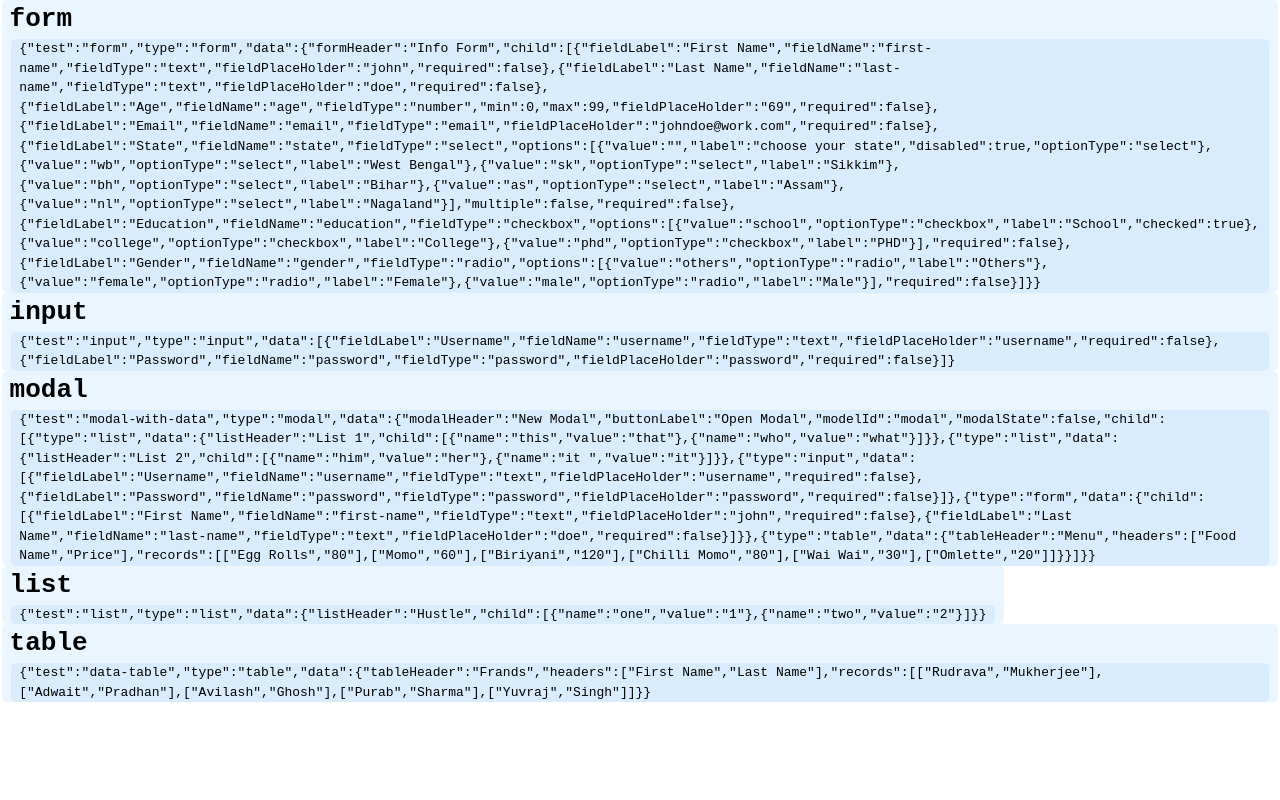
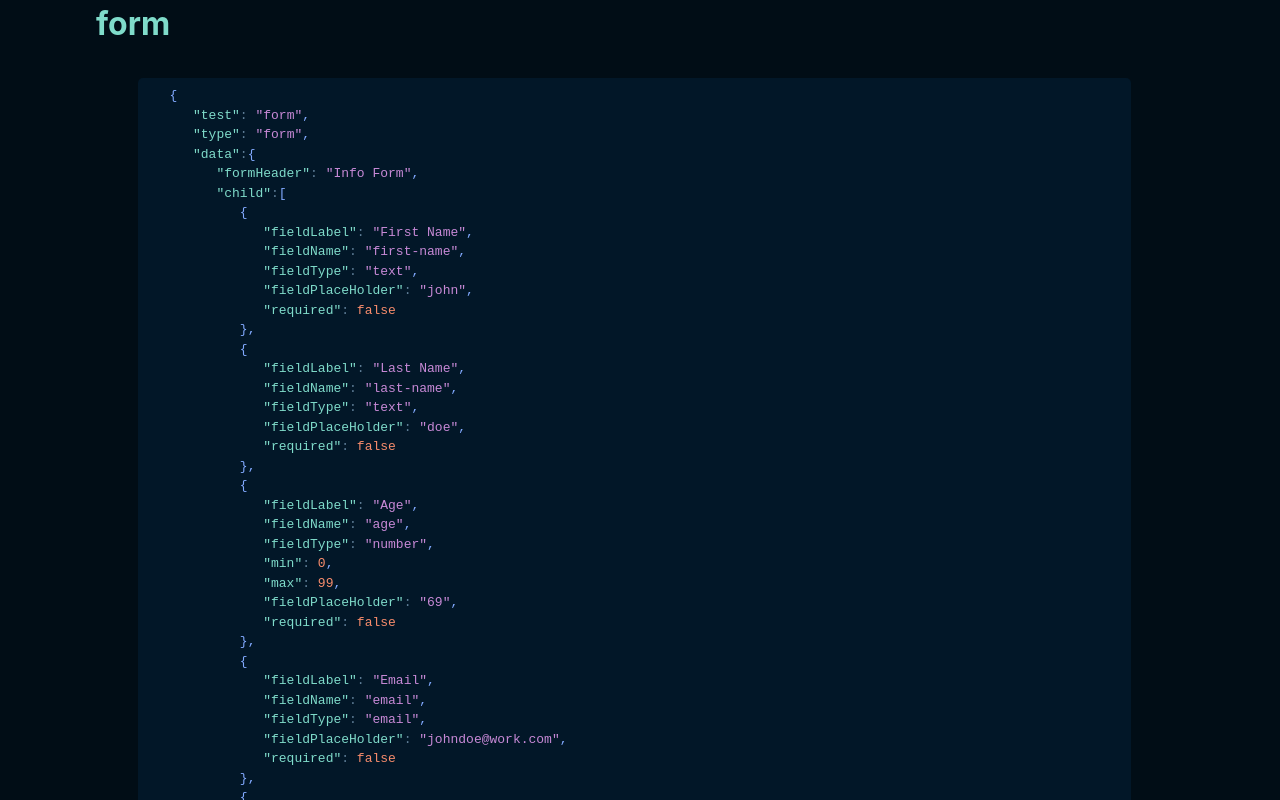
Before and after one commit to Rudrava/dynamic-component-generation, a React (Create React App) app: page /data in a window 1280 px wide. Shown: the top 800 px of the page. Built offline with nearby package versions, Linux system fonts and the light colour scheme.

Commit message:
added json parser

```diff
--- a/src/App.js
+++ b/src/App.js
@@ -3,6 +3,7 @@ import ComponentProvider from "./lib/Component.context";
 import { genComponent } from "./lib/Filter";
 import { BrowserRouter as Router, Route } from "react-router-dom";
 import RootPage from "./RootPage";
+import { useEffect, useRef } from "react";
 
 function App() {
     return (
@@ -29,15 +30,62 @@ const Components = () => (
     </main>
 );
 
+const preetyLib = {
+    replacer: function (match, pIndent, pKey, pVal, pEnd) {
+        var key = "<span class=json-key>";
+        var val = "<span class=json-value>";
+        var str = "<span class=json-string>";
+        var end = "<span class=json-end>";
+        var r = pIndent || "";
+        if (pKey)
+            r =
+                r +
+                key +
+                pKey.split(":")[0] +
+                "</span><span class=json-semicolon>:</span>";
+        if (pVal)
+            r = r + (pVal[0] === '"' ? str : val) + " " + pVal + "</span>";
+        if (pEnd) r += end + pEnd + `</span>`;
+
+        return r;
+    },
+    print: function (obj) {
+        var jsonLine = /^( *)("[\w]+": )?("[^"]*"|[\w.+-]*)?([,[{}])?$/gm;
+        return JSON.stringify(obj, null, 3)
+            .replace(/&/g, "&amp;")
+            .replace(/\\"/g, "&quot;")
+            .replace(/</g, "&lt;")
+            .replace(/>/g, "&gt;")
+            .replace(/],/g, `<span class=json-end>],</span>`)
+            .replace(/]/g, `<span class=json-end>]</span>`)
+            .replace(/},/g, `<span class=json-end>},</span>`)
+            .replace(/}/g, `<span class=json-end>}</span>`)
+
+            .replace(jsonLine, this.replacer);
+    },
+};
+
+const PreetyJSON = ({ json }) => {
+    const codeRef = useRef(null);
+    useEffect(() => {
+        codeRef.current.innerHTML = preetyLib.print(json);
+    }, [codeRef, json]);
+    return (
+        <pre>
+            <code ref={codeRef}></code>
+        </pre>
+    );
+};
+
 const Data = () => (
-  <div>
-    {Object.keys(genData).map((key, i) => (
-      <code key={i}>
-        <h1>{genData[key].type}</h1>
-        <code>{JSON.stringify(genData[key])}</code>
-      </code>
+    <body className="data-page">
+        {Object.values(genData).map((d, i) => (
+            <div className="code" key={i}>
+                <h1>{d.type}</h1>
+                <PreetyJSON json={d} />
+            </div>
         ))}
-  </div>
+    </body>
 );
 
 export default App;
--- a/src/Data.js
+++ b/src/Data.js
@@ -233,12 +233,29 @@ const genData = {
             headers: ["First Name", "Last Name"],
             records: [
                 ["Rudrava", "Mukherjee"],
-        ["Adwait", "Pradhan"],
+                ["Adwait", "Narayan", "Pradhan"],
                 ["Avilash", "Ghosh"],
+                ["Aryendra", "Khan"],
                 ["Purab", "Sharma"],
                 ["Yuvraj", "Singh"],
             ],
         },
     },
+    numberTable: {
+        test: "data-table",
+        type: "table",
+        data: {
+            tableHeader: "Frands",
+            headers: ["number", "enunciation", "after center-fruit"],
+            records: [
+                [1, "one", 11111111],
+                [2, "two", 222222],
+                [3, "three", 33333333],
+                [4, "four", 444444444],
+                [5, "five", 555555555],
+                [6, "six", 66666666666],
+            ],
+        },
+    },
 };
 export default genData;
--- a/src/components/Table.js
+++ b/src/components/Table.js
@@ -6,15 +6,32 @@ export const genTable = (compData) => {
                 <thead>
                     <tr>
                         {compData.headers.map((header) => (
-              <td key={Math.round(Math.random() * 10000)}>{header}</td>
+                            <td key={Math.round(Math.random() * 10000)}>
+                                {header}
+                            </td>
                         ))}
                     </tr>
                 </thead>
                 <tbody>
                     {compData.records.map((record) => (
                         <tr key={Math.round(Math.random() * 10000)}>
-              {record.map((data) => (
-                <td key={Math.round(Math.random() * 10000)}>{data}</td>
+                            {record.map((data, i, arr) => (
+                                <td
+                                    className={
+                                        arr.length > compData.headers.length
+                                            ? "err-data"
+                                            : null
+                                    }
+                                    title={
+                                        arr.length > compData.headers.length
+                                            ? "There is some error in the data"
+                                            : null
+                                    }
+                                    key={Math.round(Math.random() * 10000)}
+                                >
+                                    {console.log()}
+                                    {data}
+                                </td>
                             ))}
                         </tr>
                     ))}
--- a/src/index.css
+++ b/src/index.css
@@ -498,3 +498,47 @@ blockquote footer {
 .optionField input {
     width: fit-content;
 }
+
+.data-page {
+    background-color: #010d16;
+    color: #7fdbca;
+    display: flex;
+    flex-direction: column;
+    justify-content: center;
+    align-items: center;
+    width: 100%;
+}
+.data-page > .code {
+    width: 85%;
+}
+.code pre {
+    padding: 10px 20px;
+    margin: 20px;
+    min-width: 95%;
+}
+.code > pre > code {
+    min-width: 100%;
+}
+
+.json-key {
+    color: #7fdbca;
+}
+.json-value {
+    color: #f78c6c;
+}
+.json-string {
+    color: #c789d6;
+}
+.json-end {
+    color: #82aaff;
+}
+.json-semicolon {
+    color: #5f7e97;
+}
+
+[class^="json"] {
+}
+
+.err-data {
+    border: 1px solid red !important;
+}
```
Also changed, not shown: src/lib/ComponentGenerators.js (added, +11 -0 lines). Lines whose indentation alone changed are shown as unchanged.
